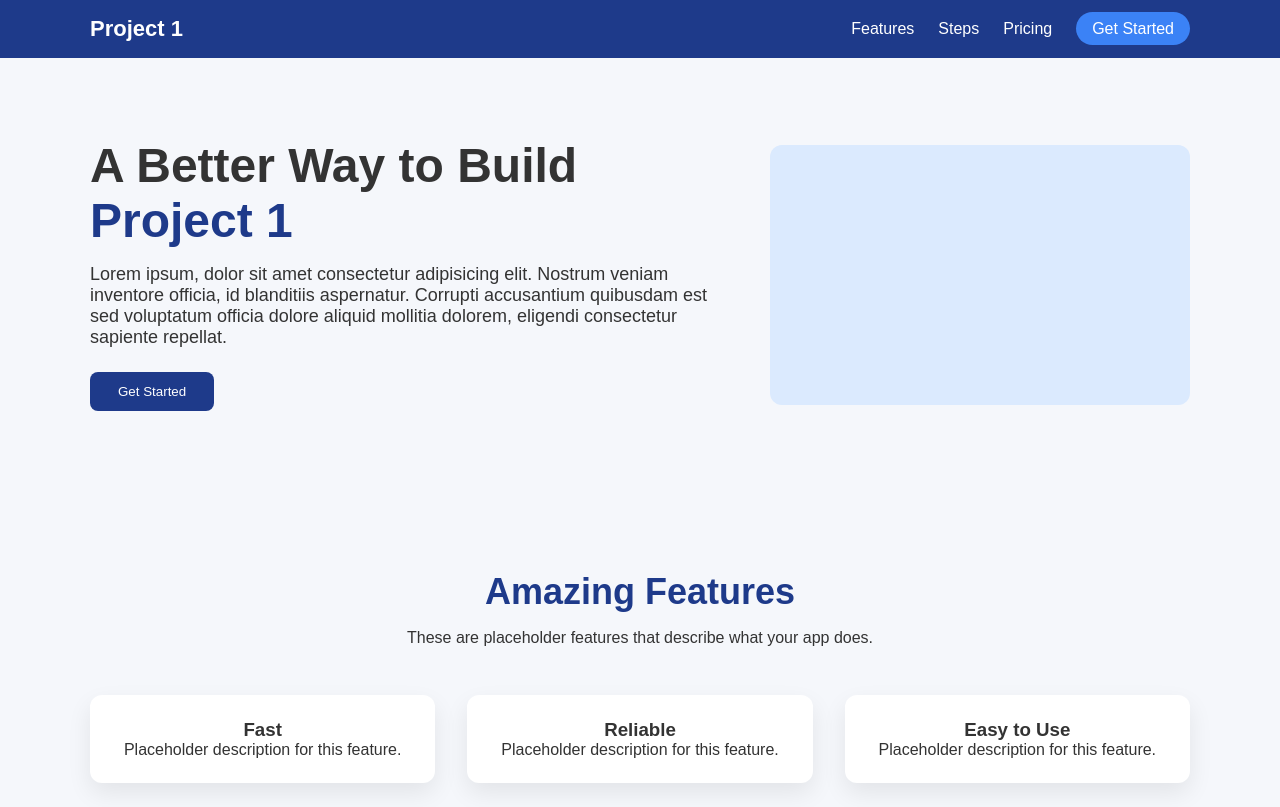
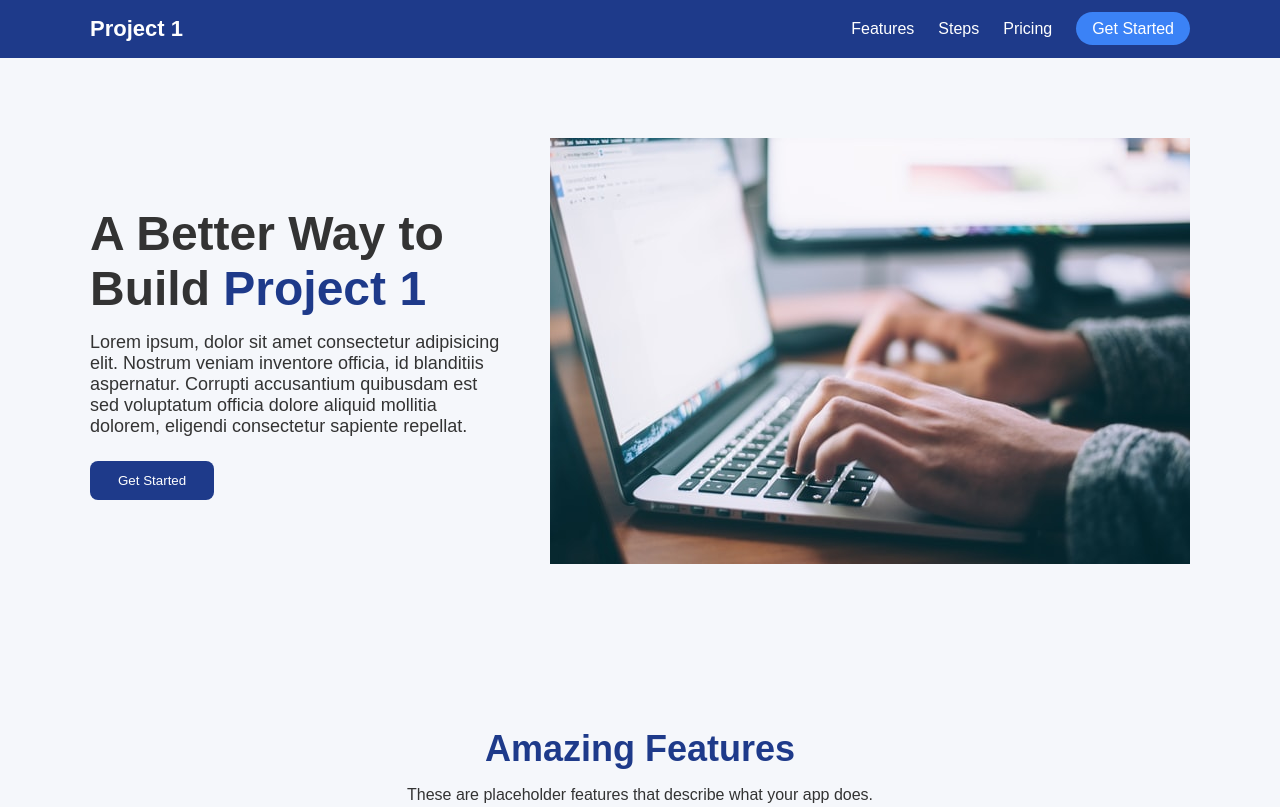
Before and after one commit to ExodusAmok/Treact-proj, a plain HTML site: page index.html in a window 1280 px wide. Shown: the top 807 px of the page. Drawn offline with Linux system fonts and the light colour scheme.

Commit message:
File rename

```diff
--- a/project1.html
+++ b/index.html
@@ -4,7 +4,7 @@
   <meta charset="UTF-8" />
   <meta name="viewport" content="width=device-width, initial-scale=1.0" />
   <title>Project 1</title>
-  <link rel="stylesheet" href="project1.css" />
+  <link rel="stylesheet" href="style.css" />
 </head>
 
 <body>
@@ -36,8 +36,9 @@
       </div>
 
       <div class="hero__image">
-        <!-- Placeholder image container -->
-        <div class="image__placeholder"></div>
+        <figure>
+            <img src="./assets/about.jpg" alt="Home page image" />
+          </figure>
       </div>
     </div>
   </section>
```
Also changed, not shown: assets/FES.svg (added), assets/about.jpg (added), assets/discord.png (added), assets/laptop.png (added), style.css (renamed from project1.css).
